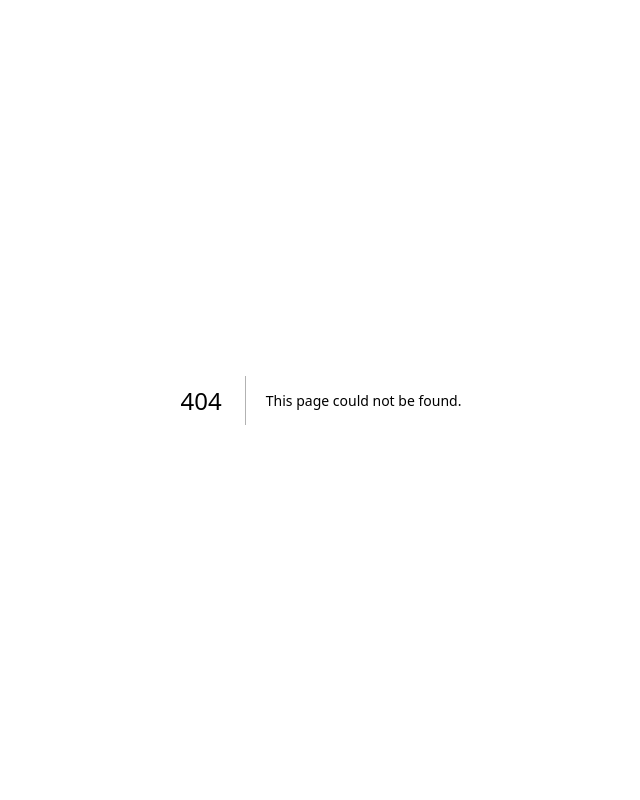
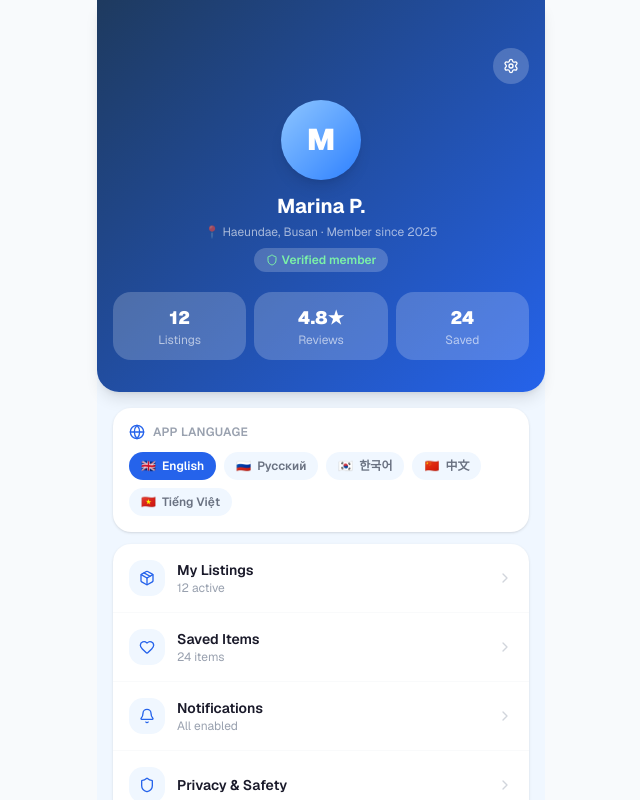
Before and after one commit to marinapushkareva1312/oblaco, a Next.js app: page /profile in a window 1280 px wide. Before the commit this address had no page. Shown: the top 800 px of the page, without its empty margins (319-959 px from the left). Built offline with nearby package versions, Linux system fonts and the light colour scheme.

Commit message:
Add profile page

```diff
--- /dev/null
+++ b/app/profile/page.tsx
@@ -0,0 +1,129 @@
+"use client"
+
+import { useState } from "react"
+import { Settings, Star, Package, Heart, Globe, ChevronRight, LogOut, Shield, Bell } from "lucide-react"
+
+export default function ProfilePage() {
+  const [language, setLanguage] = useState("en")
+
+  const languages = [
+    { code: "en", flag: "🇬🇧", label: "English" },
+    { code: "ru", flag: "🇷🇺", label: "Русский" },
+    { code: "ko", flag: "🇰🇷", label: "한국어" },
+    { code: "zh", flag: "🇨🇳", label: "中文" },
+    { code: "vi", flag: "🇻🇳", label: "Tiếng Việt" },
+  ]
+
+  const stats = [
+    { label: "Listings", value: "12", icon: Package },
+    { label: "Reviews", value: "4.8★", icon: Star },
+    { label: "Saved", value: "24", icon: Heart },
+  ]
+
+  const menuItems = [
+    { icon: Package, label: "My Listings", sublabel: "12 active" },
+    { icon: Heart, label: "Saved Items", sublabel: "24 items" },
+    { icon: Bell, label: "Notifications", sublabel: "All enabled" },
+    { icon: Shield, label: "Privacy & Safety", sublabel: "" },
+    { icon: Settings, label: "Settings", sublabel: "" },
+  ]
+
+  return (
+    <div className="mx-auto min-h-screen max-w-md bg-[#F0F7FF] pb-24">
+
+      {/* Header */}
+      <div
+        className="px-4 pt-12 pb-8 flex flex-col items-center rounded-b-3xl shadow-lg"
+        style={{ background: "linear-gradient(135deg, #1E3A5F 0%, #2563EB 100%)" }}
+      >
+        {/* Settings button */}
+        <div className="w-full flex justify-end mb-4">
+          <button className="w-9 h-9 rounded-full bg-white/20 flex items-center justify-center">
+            <Settings className="w-4 h-4 text-white" />
+          </button>
+        </div>
+
+        {/* Avatar */}
+        <div className="w-20 h-20 rounded-full bg-gradient-to-br from-blue-300 to-blue-500 flex items-center justify-center text-white font-black text-3xl mb-3 shadow-lg">
+          M
+        </div>
+
+        {/* Name and info */}
+        <h1 className="text-white font-bold text-xl">Marina P.</h1>
+        <p className="text-white/60 text-xs mt-1">📍 Haeundae, Busan · Member since 2025</p>
+
+        {/* Verified badge */}
+        <div className="mt-2 flex items-center gap-1 bg-white/20 px-3 py-1 rounded-full">
+          <Shield className="w-3 h-3 text-green-300" />
+          <span className="text-green-300 text-xs font-semibold">Verified member</span>
+        </div>
+
+        {/* Stats */}
+        <div className="mt-5 w-full grid grid-cols-3 gap-2">
+          {stats.map((stat) => (
+            <div key={stat.label} className="bg-white/20 rounded-2xl py-3 flex flex-col items-center">
+              <span className="text-white font-black text-lg">{stat.value}</span>
+              <span className="text-white/60 text-xs">{stat.label}</span>
+            </div>
+          ))}
+        </div>
+      </div>
+
+      {/* Language selector */}
+      <div className="mx-4 mt-4 bg-white rounded-2xl p-4 shadow-sm">
+        <div className="flex items-center gap-2 mb-3">
+          <Globe className="w-4 h-4 text-[#2563EB]" />
+          <span className="text-xs font-semibold text-gray-400 uppercase tracking-wide">App Language</span>
+        </div>
+        <div className="flex gap-2 flex-wrap">
+          {languages.map((lang) => (
+            <button
+              key={lang.code}
+              onClick={() => setLanguage(lang.code)}
+              className={`flex items-center gap-1.5 px-3 py-1.5 rounded-full text-xs font-semibold transition-all ${
+                language === lang.code
+                  ? "bg-[#2563EB] text-white"
+                  : "bg-[#F0F7FF] text-gray-500"
+              }`}
+            >
+              <span>{lang.flag}</span>
+              <span>{lang.label}</span>
+            </button>
+          ))}
+        </div>
+      </div>
+
+      {/* Menu items */}
+      <div className="mx-4 mt-3 bg-white rounded-2xl shadow-sm overflow-hidden">
+        {menuItems.map((item, index) => (
+          <button
+            key={item.label}
+            className={`w-full flex items-center gap-3 px-4 py-4 hover:bg-[#F0F7FF] transition-all ${
+              index < menuItems.length - 1 ? "border-b border-gray-50" : ""
+            }`}
+          >
+            <div className="w-9 h-9 rounded-xl bg-[#F0F7FF] flex items-center justify-center flex-shrink-0">
+              <item.icon className="w-4 h-4 text-[#2563EB]" />
+            </div>
+            <div className="flex-1 text-left">
+              <p className="text-sm font-semibold text-[#1A1A2A]">{item.label}</p>
+              {item.sublabel && (
+                <p className="text-xs text-gray-400">{item.sublabel}</p>
+              )}
+            </div>
+            <ChevronRight className="w-4 h-4 text-gray-300" />
+          </button>
+        ))}
+      </div>
+
+      {/* Logout */}
+      <div className="mx-4 mt-3 mb-4">
+        <button className="w-full bg-white rounded-2xl py-4 flex items-center justify-center gap-2 shadow-sm">
+          <LogOut className="w-4 h-4 text-red-400" />
+          <span className="text-sm font-semibold text-red-400">Sign Out</span>
+        </button>
+      </div>
+
+    </div>
+  )
+}
```
